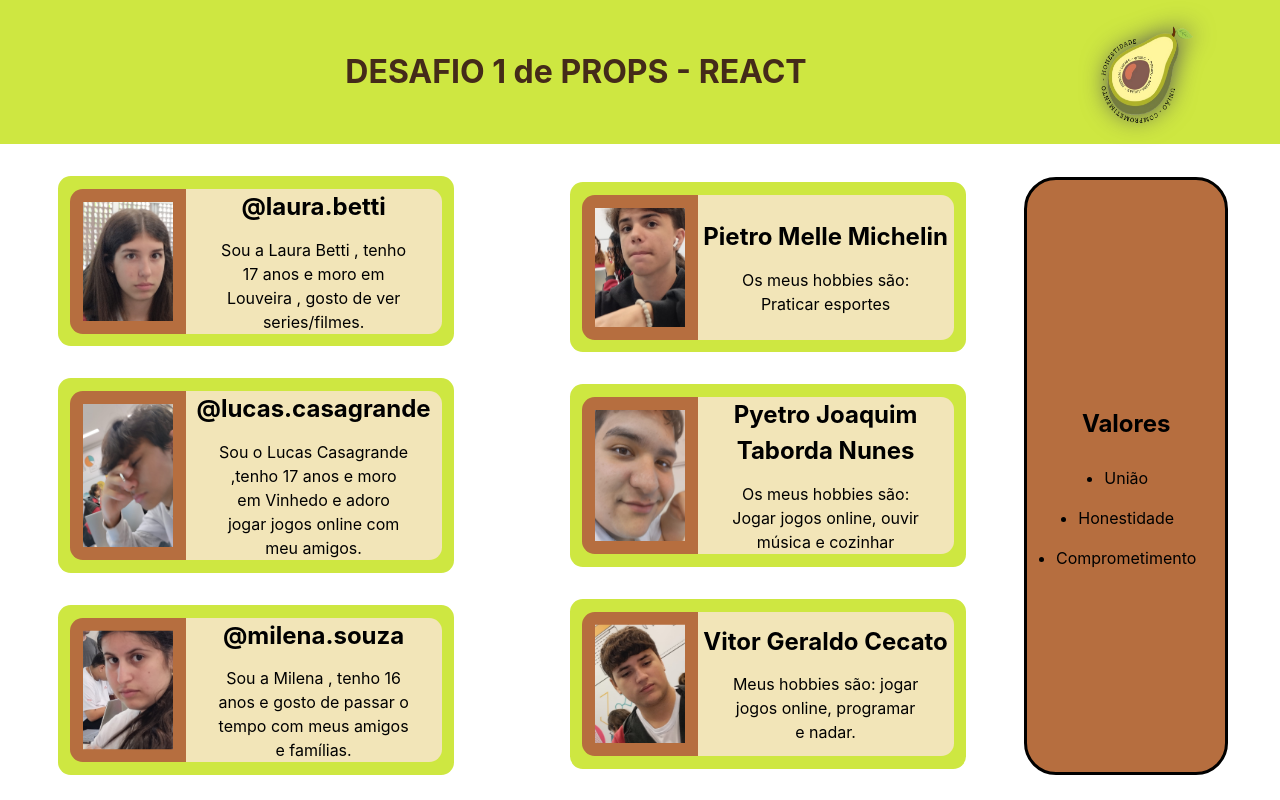
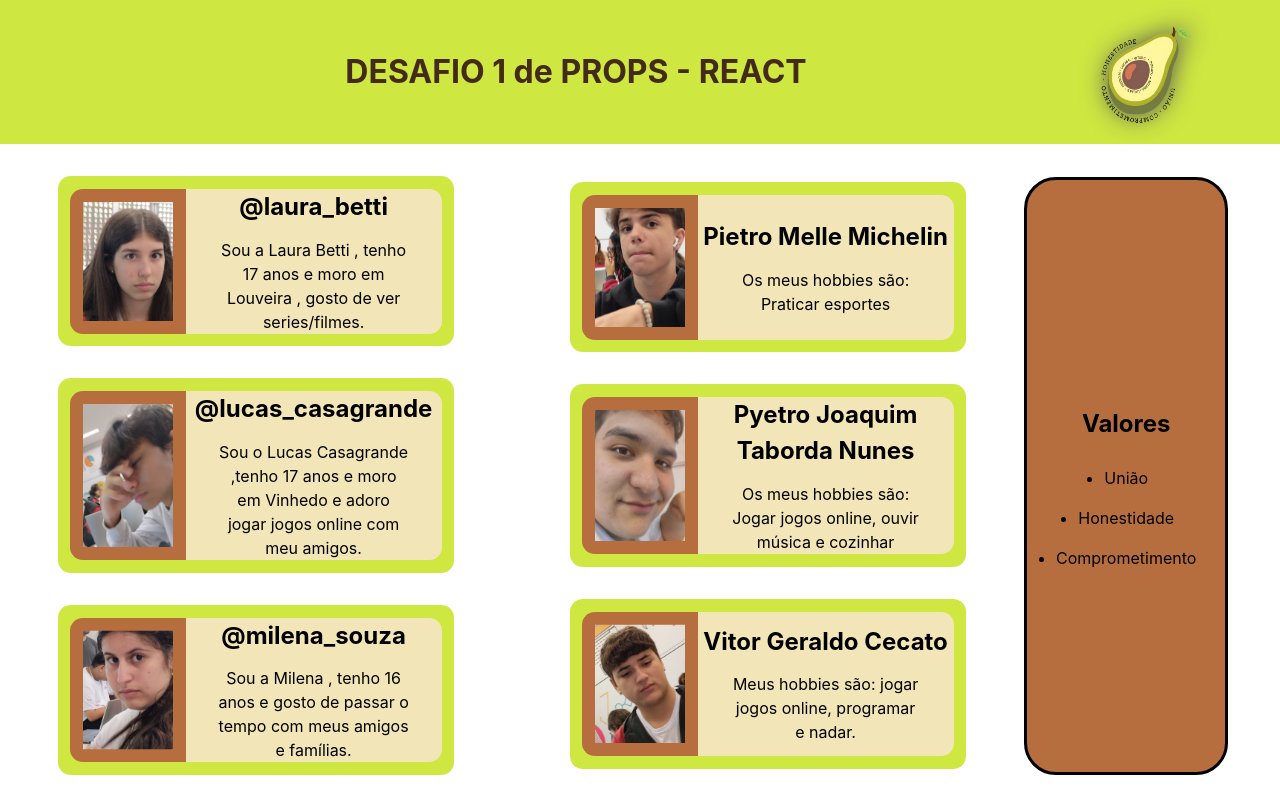
Before and after one commit to vitorcecato-sesi/UsuarioCard, a React (Vite) app: page / in a window 1280 px wide. Shown: the top 800 px of the page. Built offline with nearby package versions, Linux system fonts and the light colour scheme.

Commit message:
anderlaine nos perfils

```diff
--- a/src/App.jsx
+++ b/src/App.jsx
@@ -34,20 +34,20 @@ function App() {
               // Aqui estamos passando a foto como propriedade para o componente "Perfil"
               foto={fotoPerfilLauraB}
               // Aqui estamos passando o nome como propriedade para o componente "Perfil"
-              nome="@laura.betti"
+              nome="@laura_betti"
               // Aqui estamos passando os hobbies como propriedade para o componente "Perfil"
               hobbies="Sou a Laura Betti , tenho 17 anos e moro em Louveira , gosto de ver series/filmes."
             />
 
             <Perfil
               foto={fotoPerfilLucas}
-              nome="@lucas.casagrande"
+              nome="@lucas_casagrande"
               hobbies="Sou o Lucas Casagrande ,tenho 17 anos e moro em Vinhedo e adoro jogar jogos online com meu amigos."
             />
 
             <Perfil
               foto={fotoPerfilMilena}
-              nome="@milena.souza"
+              nome="@milena_souza"
               hobbies="Sou a Milena , tenho 16 anos e gosto de passar o tempo com meus amigos e famílias."
             />
           </section>
```
